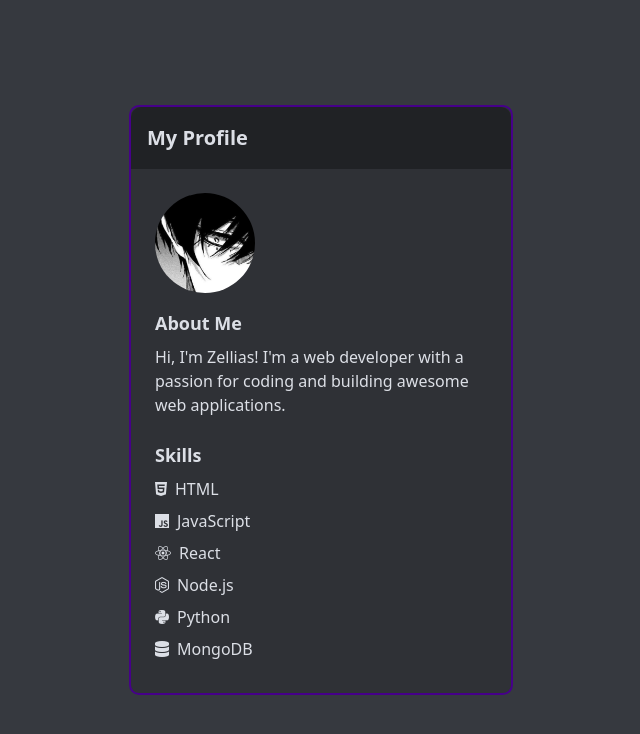
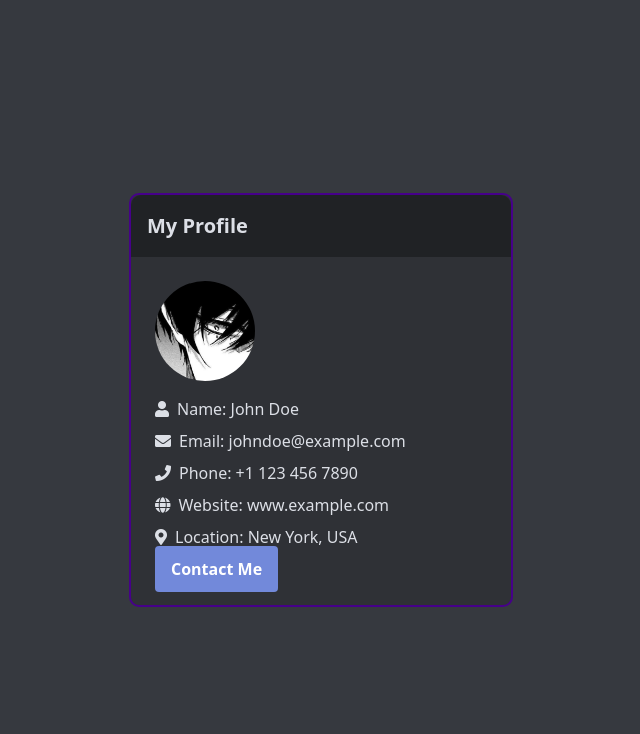
Before and after one commit to Zellias/zellias.bio, a plain HTML site: page index.html in a window 1280 px wide. Shown: the whole page, without its empty margins (319-959 px from the left). Drawn offline with nearby package versions, Linux system fonts and the light colour scheme.

Commit message:
Update index.html

```diff
--- a/index.html
+++ b/index.html
@@ -96,11 +96,25 @@
             }
         }
 
+        /* Contact button styles */
+        .contact-button {
+            background-color: #7289DA;
+            color: #fff;
+            border-radius: 4px;
+            padding: 0.75rem 1rem;
+            text-align: center;
+            font-weight: bold;
+            text-decoration: none;
+            transition: background-color 0.2s ease-in-out;
+        }
+
+        .contact-button:hover {
+            background-color: #5a68a5;
+        }
     </style>
 </head>
 
-<body >
-
+<body>
     <audio loop autoplay>
         <source src="./music.mp3" type="audio/filetype">
     </audio>
@@ -111,24 +125,34 @@
                     <h1 class="card-title">My Profile</h1>
                 </div>
                 <div class="card-body">
-                    <img src="avatar.jpg" alt="Profile Picture" class="profile-pic">
-                    <h2 class="text-lg font-bold mb-2">About Me</h2>
-                    <p>Hi, I'm Zellias! I'm a web developer with a passion for coding and building
-                        awesome web applications.</p>
-                    <h2 class="text-lg font-bold mt-6 mb-2">Skills</h2>
+                    <img src="avatar.jpg" alt                     ="Profile Picture" class="profile-pic">
                     <ul class="card-list">
-                        <li><i class="fab fa-html5"></i> HTML</li>
-                        <li><i class="fab fa-js"></i> JavaScript</li>
-                        <li><i class="fab fa-react"></i> React</li>
-                        <li><i class="fab fa-node-js"></i> Node.js</li>
-                        <li><i class="fab fa-python"></i> Python</li>
-                        <li><i class="fas fa-database"></i> MongoDB</li>
+                        <li>
+                            <i class="fas fa-user"></i>
+                            <span>Name: John Doe</span>
+                        </li>
+                        <li>
+                            <i class="fas fa-envelope"></i>
+                            <span>Email: johndoe@example.com</span>
+                        </li>
+                        <li>
+                            <i class="fas fa-phone"></i>
+                            <span>Phone: +1 123 456 7890</span>
+                        </li>
+                        <li>
+                            <i class="fas fa-globe"></i>
+                            <span>Website: www.example.com</span>
+                        </li>
+                        <li>
+                            <i class="fas fa-map-marker-alt"></i>
+                            <span>Location: New York, USA</span>
+                        </li>
                     </ul>
+                    <a href="#" class="contact-button">Contact Me</a>
                 </div>
             </div>
         </div>
     </div>
 </body>
 
-
 </html>
```
